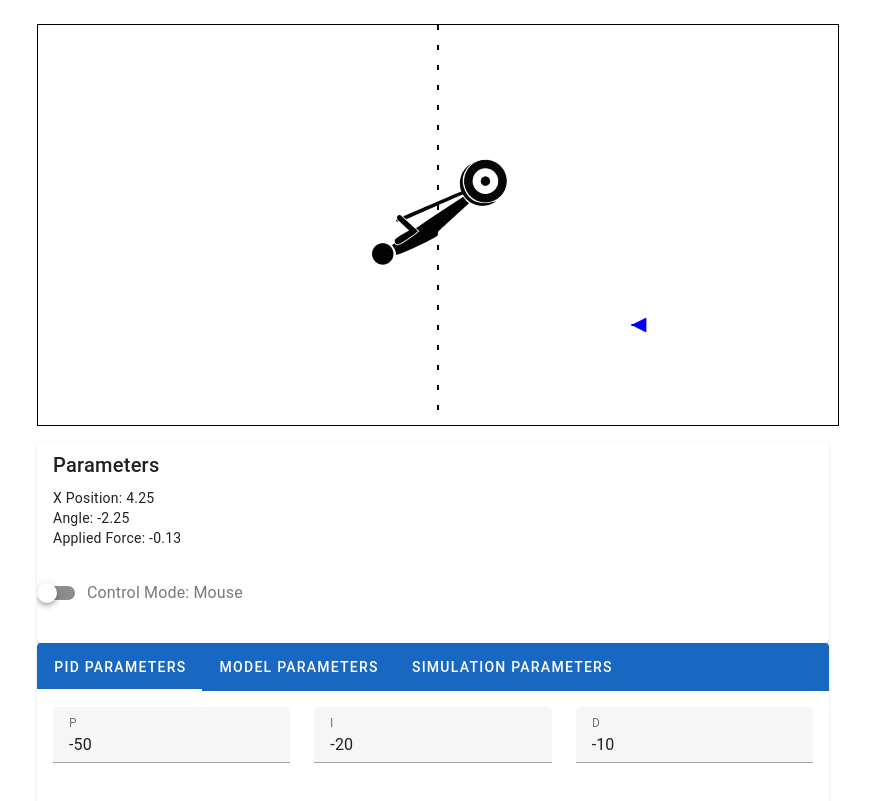
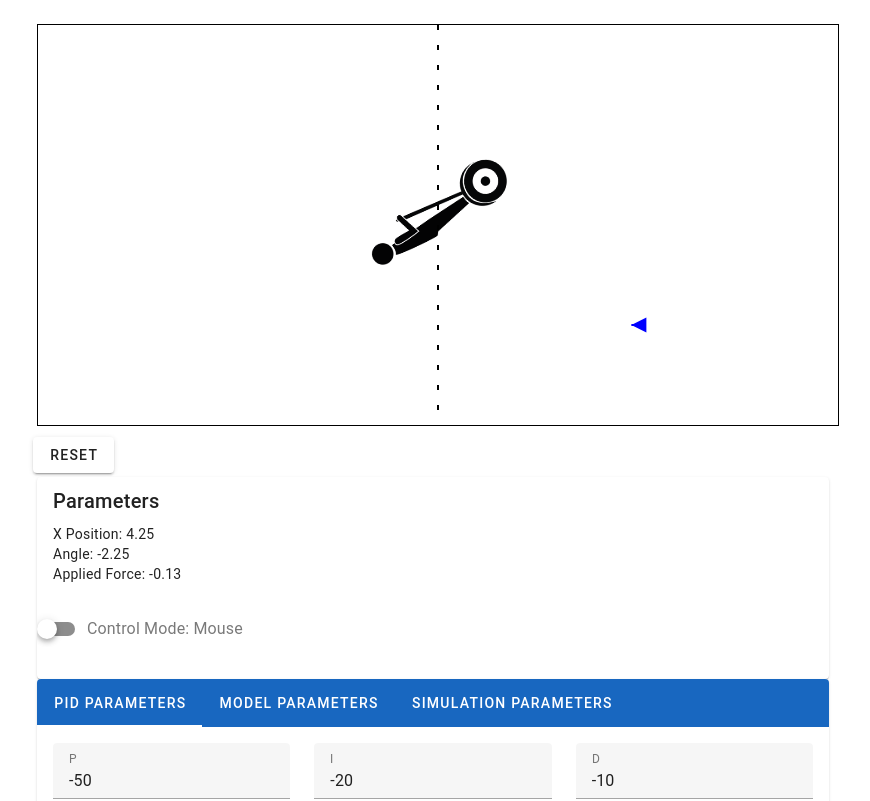
Before and after one commit to CVUT-FS-12110/control_game_frontend, a Vue app: page / in a window 1280 px wide. Shown: the top 801 px of the page, without its empty margins (27-897 px from the left). Built offline with nearby package versions, Linux system fonts and the light colour scheme.

Commit message:
Reset button added. It sets the states to initial values, closes #15

```diff
--- a/src/components/PendulumCanvas.vue
+++ b/src/components/PendulumCanvas.vue
@@ -2,6 +2,9 @@
     <v-container class="pa-1">
       <canvas ref="pendulumCanvas" class="bordered-canvas"></canvas>
     </v-container>
+    <!-- add reset button -->
+    <v-btn @click="resetSimulation">Reset</v-btn>
+
   </template>
 
   <script>
@@ -298,11 +301,26 @@
         }
       };
 
+      // function to reset the simulation when the reset button is clicked. The states are set to their initial values
+      const resetSimulation = () => {
+
+        states.x = 4; // TODO: refactor to use initial state
+        states.xDot = 0;
+        states.fi = 0;
+        states.fiDot = 0;
+        store.commit('updateFi', states.fi);
+        store.commit('updateX', states.x);
+        store.commit('updateForce', 0);
+        store.dispatch('resetTimer');
+        store.dispatch('stopTimer');
+      };
+
       return {
         pendulumCanvas,
         angle,
         timeLimit,
         currentTime,
+        resetSimulation,
         // startSimulation,
         // xPosition,
         // yPosition,
```
